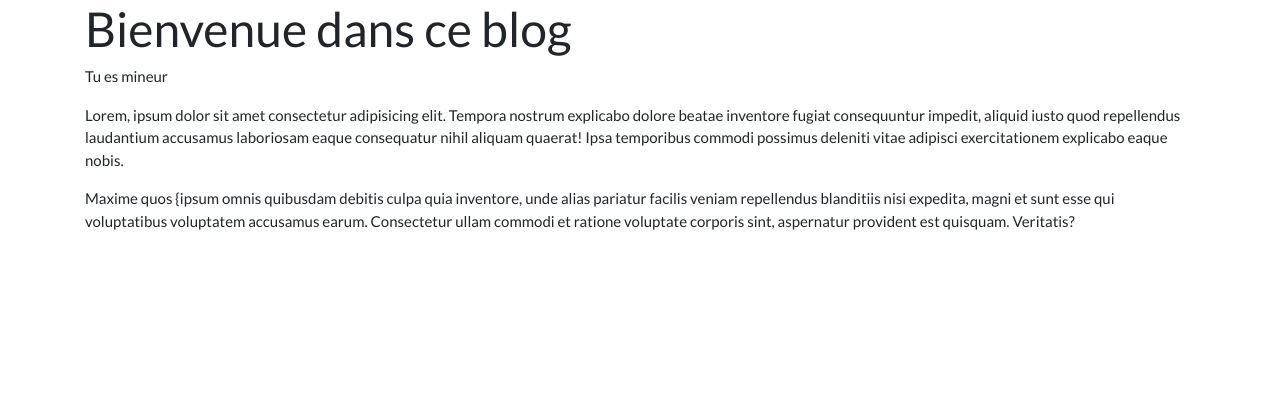
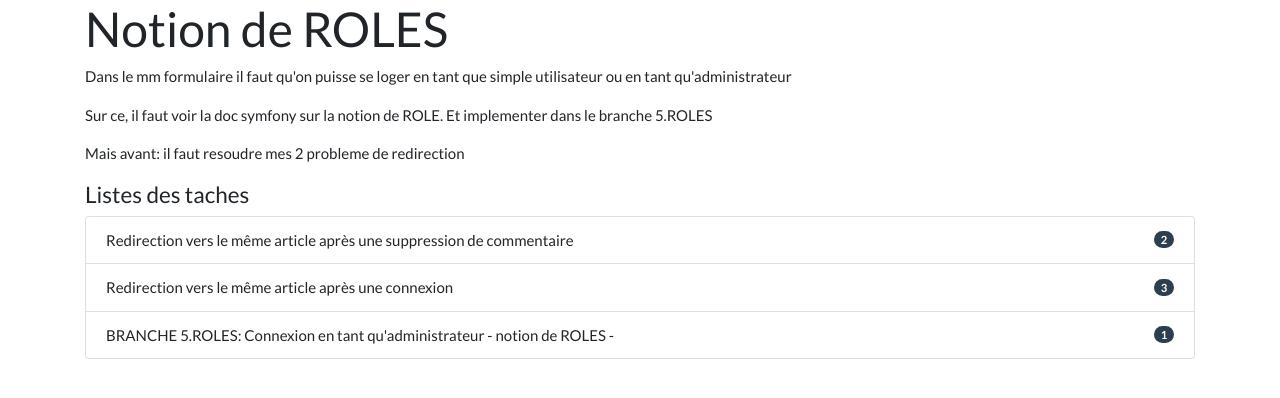
Before and after one commit to tamim2014/blogsymfony, a Symfony app: template templates/blog/home.html.twig in a window 1280 px wide. Shown: the part 71-469 px from the top of the page. Run offline with Twig, Linux system fonts and the light colour scheme; the template is opened without the code that fills it, so the values that code supplies are empty; some libraries are stand-ins or nearby versions.

Commit message:
task: liste des 3 ateliers qui reste  a faire pour finir ce projet-voir la page d'accueil

```diff
--- a/templates/blog/home.html.twig
+++ b/templates/blog/home.html.twig
@@ -1,15 +1,26 @@
 {%  extends 'base.html.twig' %}
 
 {% block body %}
-      <h1>Bienvenue dans ce blog</h1>
 
-      {%  if age > 18 %}
-            <p>Tu es majeur</p>
-      {%  else %}
-            <p>Tu es mineur</p>
-      {%  endif %}
+      <h1>Notion de  ROLES</h1>
+      <p>Dans le mm formulaire il faut qu'on puisse se loger en tant que simple utilisateur ou en tant qu'administrateur</p>
+      <p>Sur ce, il faut voir la doc symfony sur la notion de ROLE. Et implementer dans le branche 5.ROLES </p>
+      <p> Mais avant: il faut resoudre mes 2 probleme de redirection</p>
+       <h4> Listes des taches</h4>
+       <ul class="list-group">
+                  <li class="list-group-item d-flex justify-content-between align-items-center">
+                    Redirection vers le m&ecirc;me  article apr&egrave;s une suppression de commentaire
+                    <span class="badge badge-primary badge-pill">2</span>
+                  </li>
+                  <li class="list-group-item d-flex justify-content-between align-items-center">
+                  Redirection vers le m&ecirc;me  article apr&egrave;s une connexion
+                    <span class="badge badge-primary badge-pill">3</span>
+                  </li>
+                  <li class="list-group-item d-flex justify-content-between align-items-center">
+                    BRANCHE 5.ROLES: Connexion en tant qu'administrateur - notion de ROLES  -
+                    <span class="badge badge-primary badge-pill">1</span>
+                  </li>
+                </ul>
 
-      <p>Lorem, ipsum dolor sit amet consectetur adipisicing elit. Tempora nostrum explicabo dolore beatae inventore fugiat consequuntur impedit, aliquid iusto quod repellendus laudantium accusamus laboriosam eaque consequatur nihil aliquam quaerat! Ipsa temporibus commodi possimus deleniti vitae adipisci exercitationem explicabo eaque nobis.</p>
-      <p>Maxime quos {ipsum omnis quibusdam debitis culpa quia inventore, unde alias pariatur facilis veniam repellendus blanditiis nisi expedita, magni et sunt esse qui voluptatibus voluptatem accusamus earum. Consectetur ullam commodi et ratione voluptate corporis sint, aspernatur provident est quisquam. Veritatis?</p>
 
 {% endblock %}
```
